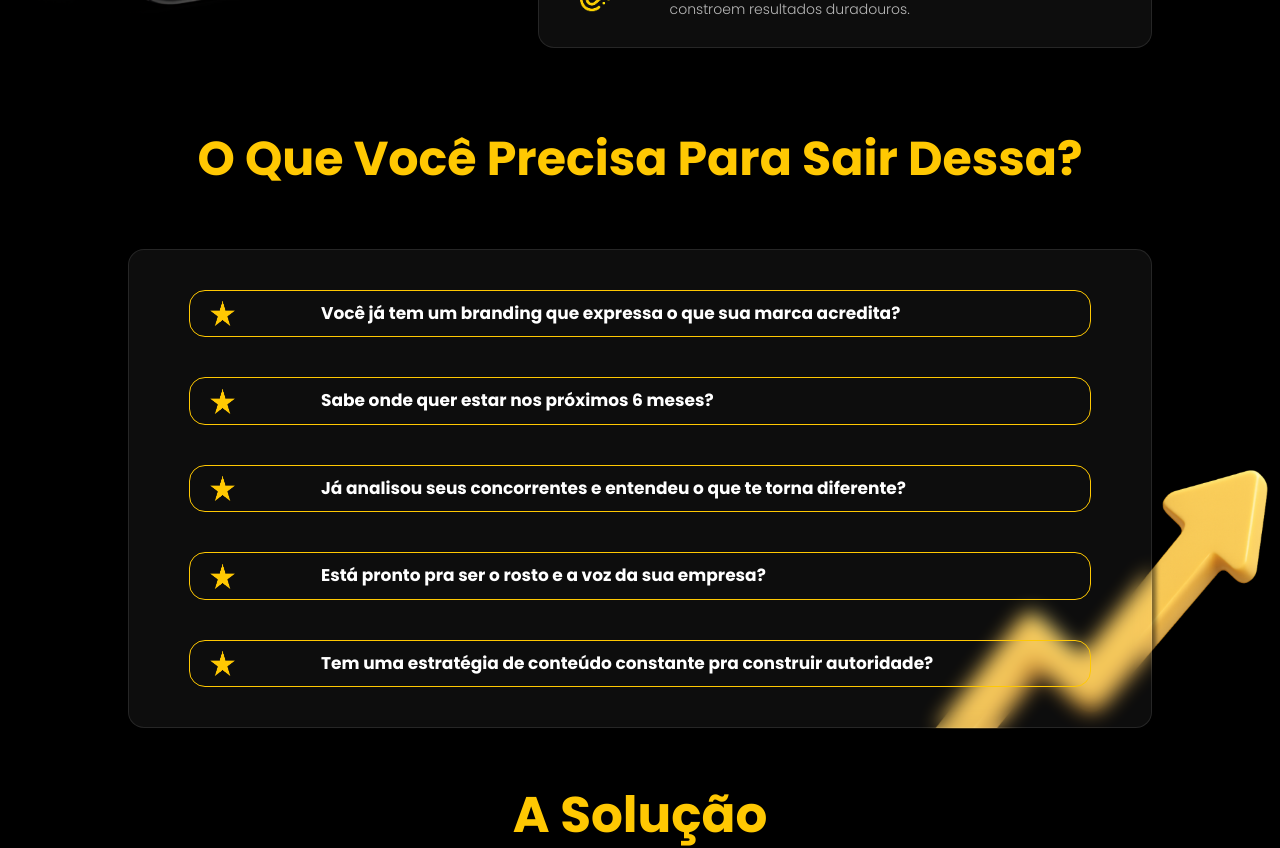
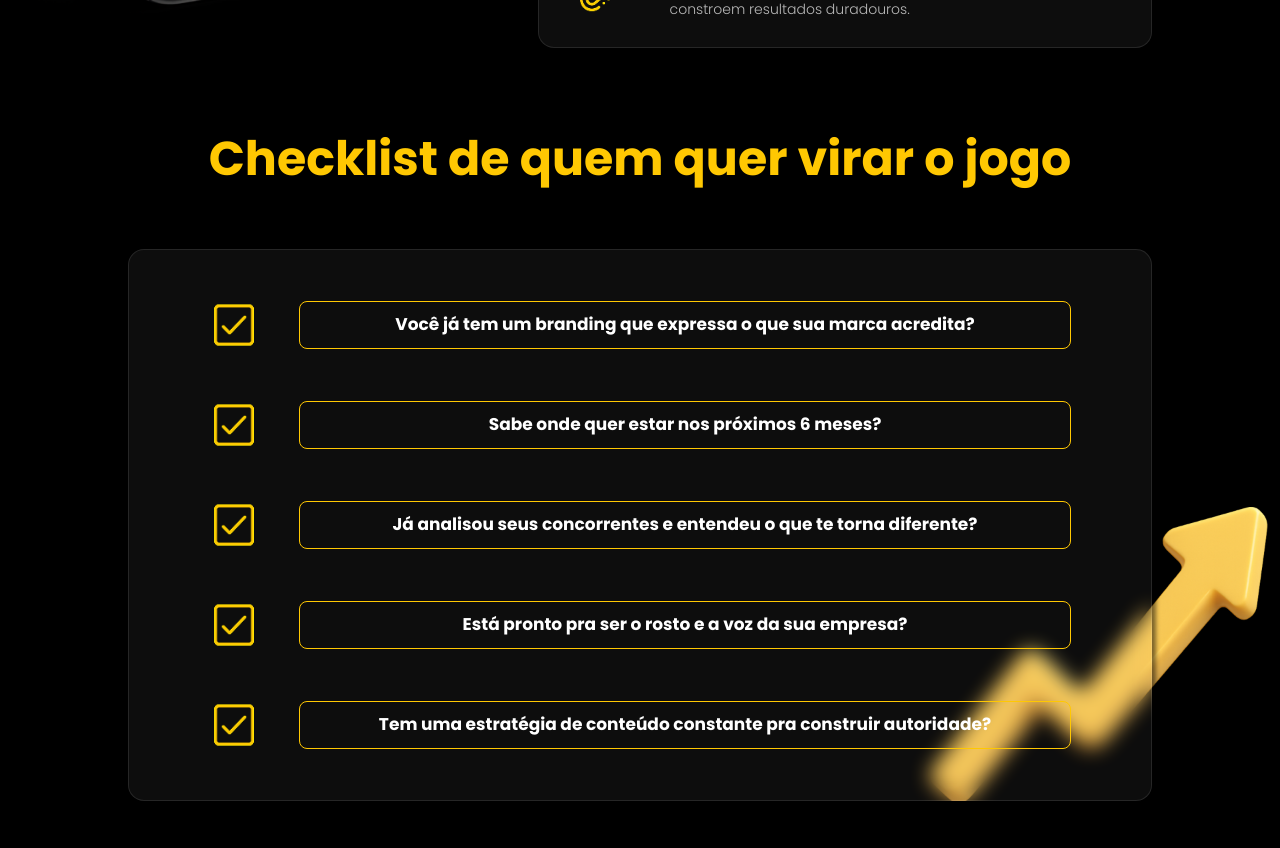
Before and after one commit to Film-Lab-landing-pages/ceos-lp, a Next.js app: page /ceo-masterclass in a window 1280 px wide. Shown: the part 1440-2288 px from the top of the page. Built offline with nearby package versions, Linux system fonts and the light colour scheme.

Commit message:
feat: checklit text update

```diff
--- a/src/sections/SairDessa/index.tsx
+++ b/src/sections/SairDessa/index.tsx
@@ -2,20 +2,24 @@
 
 import { Card, Container, Title } from "@/styles/globalStyles";
 import React from "react";
-import { SairDessaSection, Subtitle } from "./styles";
+import { CheckItem, SairDessaSection, Subtitle } from "./styles";
 import { questions } from "./content";
 
 const SairDessa: React.FC = () => {
   return (
     <SairDessaSection>
-      <Title>O Que Você Precisa Para Sair Dessa?</Title>
+      <Title>
+        Checklist de quem <br className="hide-on-desktop" /> quer virar o jogo
+      </Title>
       <Container className="container">
         <Card className="flex-card">
           {questions.map((question, index) => (
-            <div key={index} className="flex-item">
-              <img key={index + 50} src="/images/star.png" alt="estrela" />
-              <p>{question}</p>
-            </div>
+            <CheckItem key={index + 70}>
+              <img key={index + 50} src="/images/checkbox.png" alt="estrela" />
+              <div key={index} className="flex-item">
+                <p>{question}</p>
+              </div>
+            </CheckItem>
           ))}
         </Card>
         <img
--- a/src/sections/SairDessa/styles.ts
+++ b/src/sections/SairDessa/styles.ts
@@ -1,8 +1,8 @@
-import styled from 'styled-components'
-import { Section } from '@/styles/globalStyles'
+import styled from "styled-components";
+import { Section } from "@/styles/globalStyles";
 
 export const SairDessaSection = styled(Section)`
-  background-image: url('/images/bg_stocks-up.png');
+  background-image: url("/images/bg_stocks-up.png");
   background-size: cover;
   h2 {
     margin: 0 auto 5.5rem;
@@ -16,28 +16,9 @@ export const SairDessaSection = styled(Section)`
     width: 100%;
     margin: 0 auto;
     padding: 4rem 6rem;
-    gap: 4rem;
+    gap: 3rem;
   }
-  .flex-item {
-    display: flex;
-    flex-direction: row;
-    align-items: center;
-    gap: 10%;
-    font-size: 1.5rem;
-    color: var(--color-white);
-    border: 1px solid var(--color-yellow);
-    border-radius: 16px;
-    padding: 1rem 2rem;
-    img {
-      width: 2.5rem;
-      height: 2.5rem;
-    }
-  }
-  p {
-    width: 100%;
-    font-weight: 700;
-    font-size: 1.7rem;
-  }
+
   .hide-on-desktop {
     display: none;
   }
@@ -46,7 +27,6 @@ export const SairDessaSection = styled(Section)`
     .flex-card {
       flex-direction: column;
       padding: 4rem;
-      gap: 3rem;
     }
     h2 {
       margin: 0 auto 4rem;
@@ -93,7 +73,7 @@ export const SairDessaSection = styled(Section)`
       margin: 0 auto 2rem;
     }
   }
-`
+`;
 
 export const Subtitle = styled.h3`
   background-color: var(--color-yellow);
@@ -105,4 +85,34 @@ export const Subtitle = styled.h3`
   text-align: center;
 
   margin-bottom: 4rem;
-`
+`;
+export const CheckItem = styled.div`
+  display: flex;
+  flex-direction: row;
+  align-items: center;
+  gap: 4rem;
+  font-size: 1.5rem;
+  color: var(--color-white);
+  width: 100%;
+
+  padding: 1rem 2rem;
+  img {
+    width: 5rem;
+    height: 5rem;
+  }
+  .flex-item {
+    width: 100%;
+    border: 1px solid var(--color-yellow);
+    border-radius: 8px;
+    padding: 1rem;
+  }
+  p {
+    font-weight: 700;
+    font-size: 1.7rem;
+    text-align: center;
+  }
+  @media (max-width: 480px) {
+    gap: 2rem;
+    flex-direction: column;
+  }
+`;
```
Also changed, not shown: public/images/checkbox.png (added).
